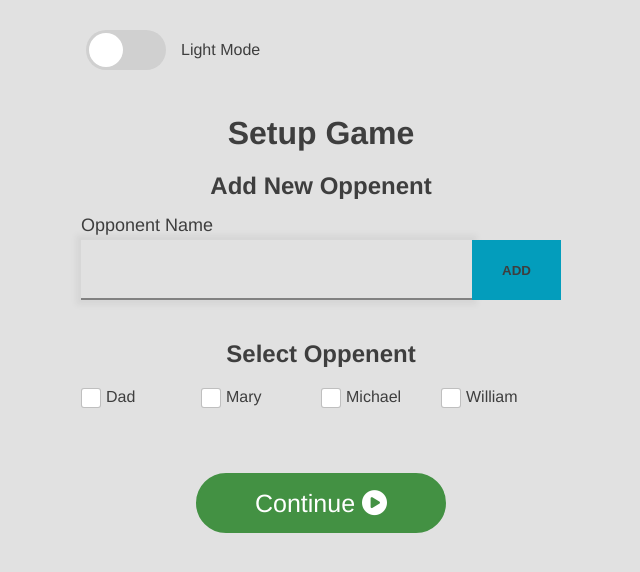
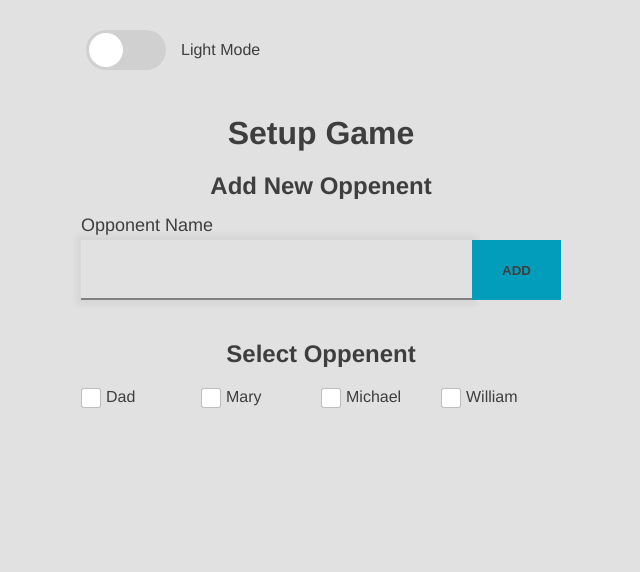
Before and after one commit to ClaytonDewey/tca-cribbage, a React (Create React App) app: page / in a window 1280 px wide. Both pictures are taken after a click on the button "New Game". Shown: the top 572 px of the page, without its empty margins (319-959 px from the left). Built offline with nearby package versions, Linux system fonts and the light colour scheme.

Commit message:
Updated button display options...

```diff
--- a/src/Components/SetupGame/SetupGame.tsx
+++ b/src/Components/SetupGame/SetupGame.tsx
@@ -12,7 +12,7 @@ export const SetupGame: React.FC<SetupGameProps> = ({ getUniquePlayers }) => {
     const [newOpponent, setNewOpponent] = useState("");
     const [message, setMessage] = useState({ type: "", msg: "" });
     const [players, setPlayers] = useState(0);
-    const [click, setClick] = useState(false);
+    const [clicked, setClicked] = useState(true);
 
     const hideMsg = () => {
         setTimeout(() => {
@@ -47,6 +47,7 @@ export const SetupGame: React.FC<SetupGameProps> = ({ getUniquePlayers }) => {
                 ].sort((a, b) => a.name.localeCompare(b.name))
             )
             setNewOpponent("");
+            setClicked(false)
         }
     }
 
@@ -55,7 +56,8 @@ export const SetupGame: React.FC<SetupGameProps> = ({ getUniquePlayers }) => {
             setOpponents(opponents.map(x => ({
                 ...x
                 , checked: x.name === key.name ? !x.checked : x.checked
-            })))
+            })));
+            setClicked(false)
             setMessage({ type: "", msg: "" });
         } else if (opponents.filter(x => x.checked).length > 2) {
             setMessage({ type: "alert alert-danger", msg: "You can't have more than 3 opponents." });
@@ -64,7 +66,8 @@ export const SetupGame: React.FC<SetupGameProps> = ({ getUniquePlayers }) => {
             setOpponents(opponents.map(x => ({
                 ...x
                 , checked: x.name === key.name ? !x.checked : x.checked
-            })))
+            })));
+            setClicked(false)
         }
     }
 
@@ -76,7 +79,7 @@ export const SetupGame: React.FC<SetupGameProps> = ({ getUniquePlayers }) => {
         } else {
             setPlayers(4)
         }
-        setClick(true);
+        setClicked(true);
     }
 
     const startGame = () => {
@@ -193,7 +196,7 @@ export const SetupGame: React.FC<SetupGameProps> = ({ getUniquePlayers }) => {
                 </>
             }
 
-            { click === false &&
+            { clicked === false &&
                 <button className="btn btn-success mt-4" onClick={selectGameSettings}>
                     Continue <i className="fa-solid fa-circle-play"></i>
                 </button>
```
